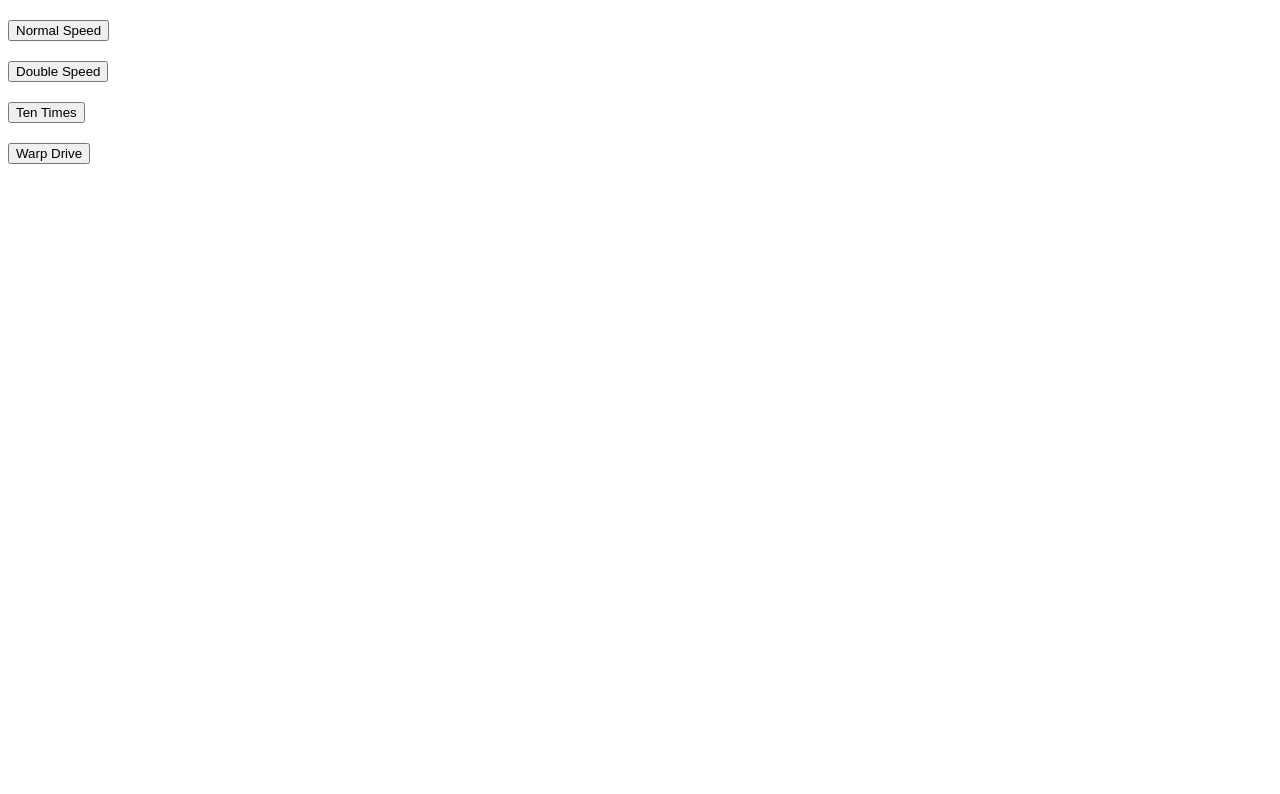
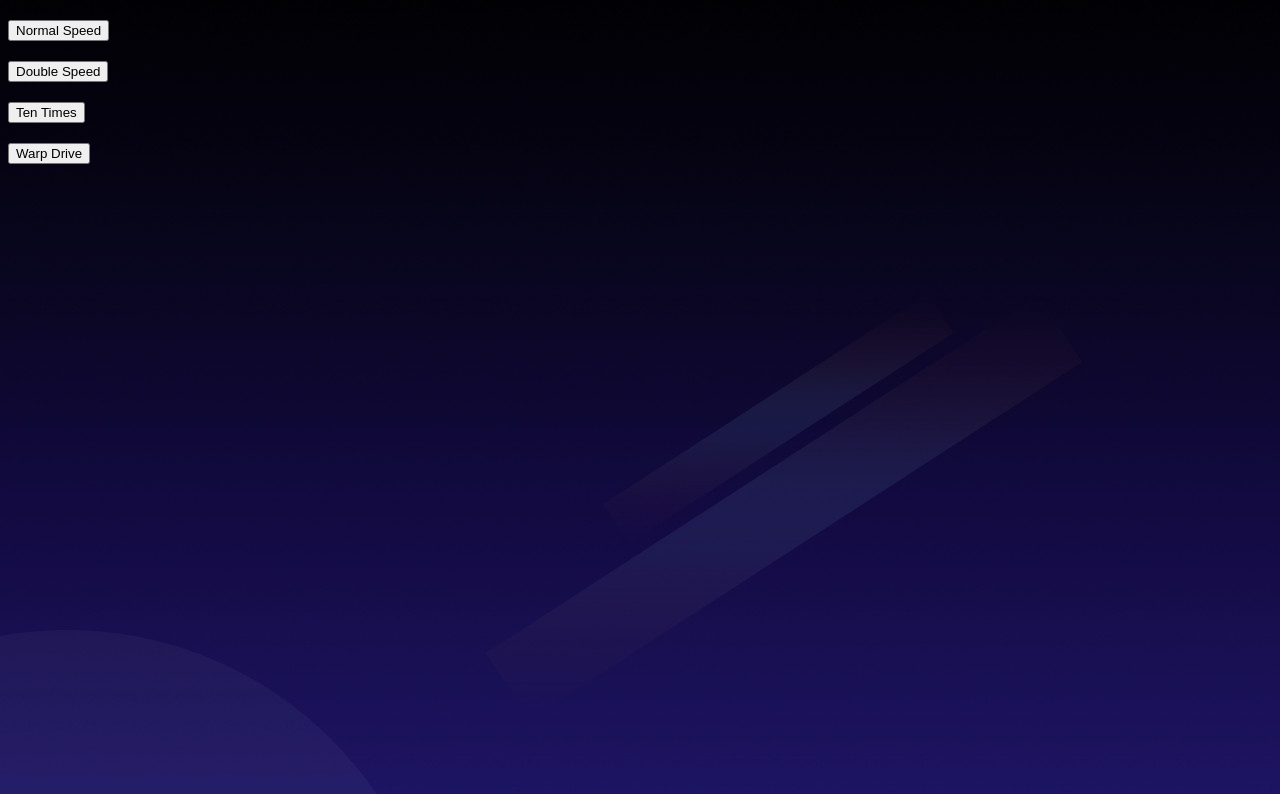
Before and after one commit to DragostinJ/bs-taskV2, a plain HTML site: page index.html in a window 1280 px wide. Drawn offline with nearby package versions, Linux system fonts and the light colour scheme; no server answers.

Commit message:
forgot bg

```diff
--- a/rockets.css
+++ b/rockets.css
@@ -1,4 +1,6 @@
-
+body {
+  background-image: url("./assets/bg.jpg");
+}
 .successMsg {
   width: 100px;
   height: 50px;
```
